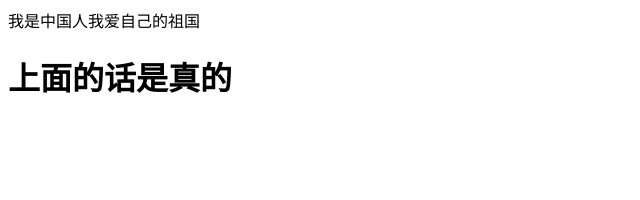
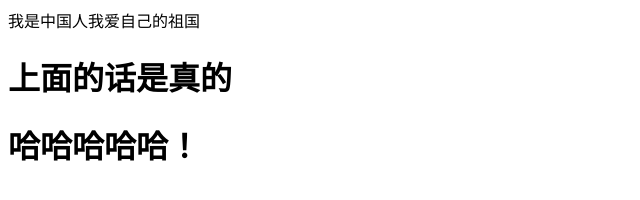
Before and after one commit to whitney-mrhf/test02, a plain HTML site: page index.html in a window 1280 px wide. Shown: the whole page, without its empty margins (0-640 px from the left). Drawn offline with Linux system fonts and the light colour scheme.

Commit message:
添加了哈哈

```diff
--- a/index.html
+++ b/index.html
@@ -8,5 +8,6 @@
 <body>
   <div>我是中国人我爱自己的祖国</div>
   <h1>上面的话是真的</h1>
+  <h1>哈哈哈哈哈！</h1>
 </body>
 </html>
```
